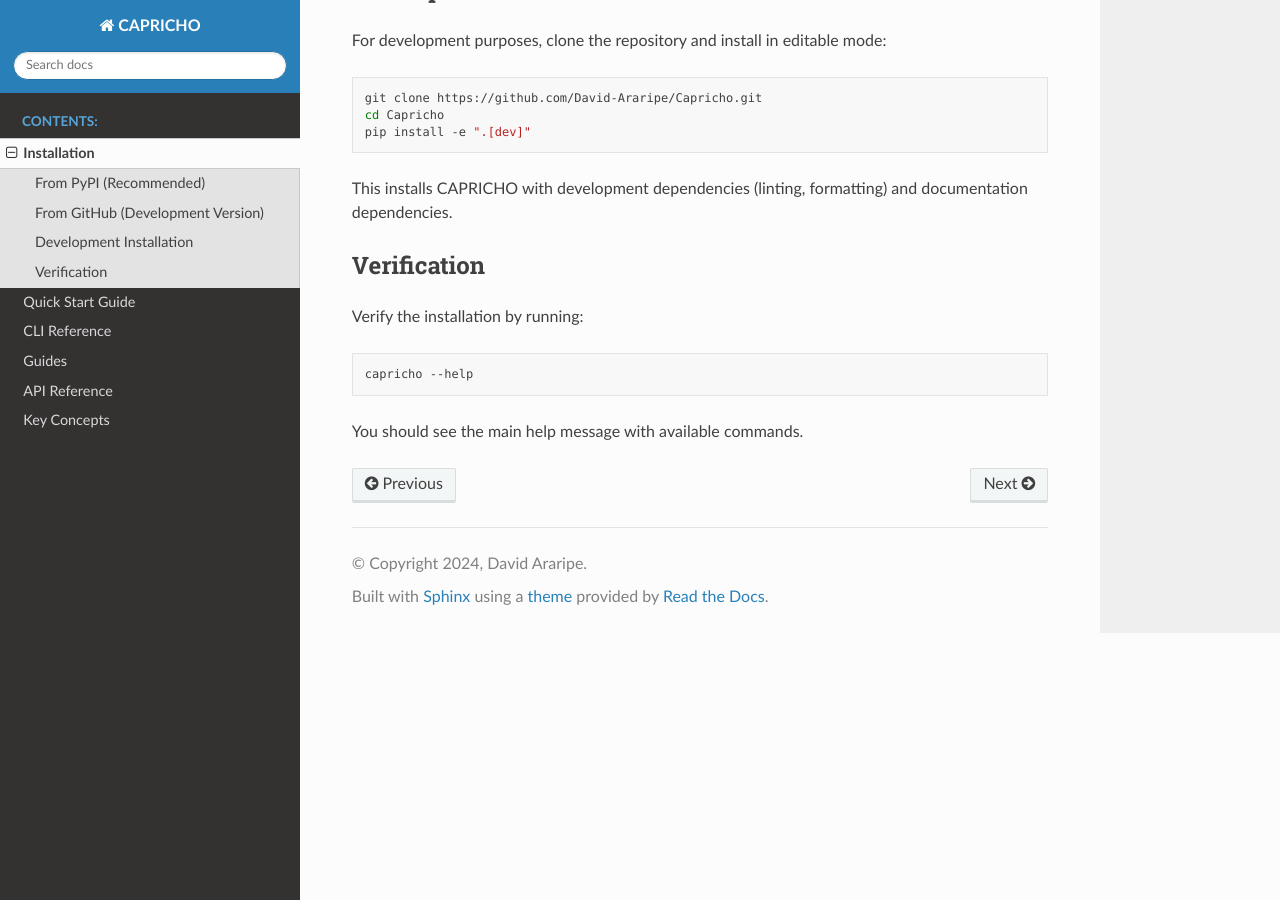
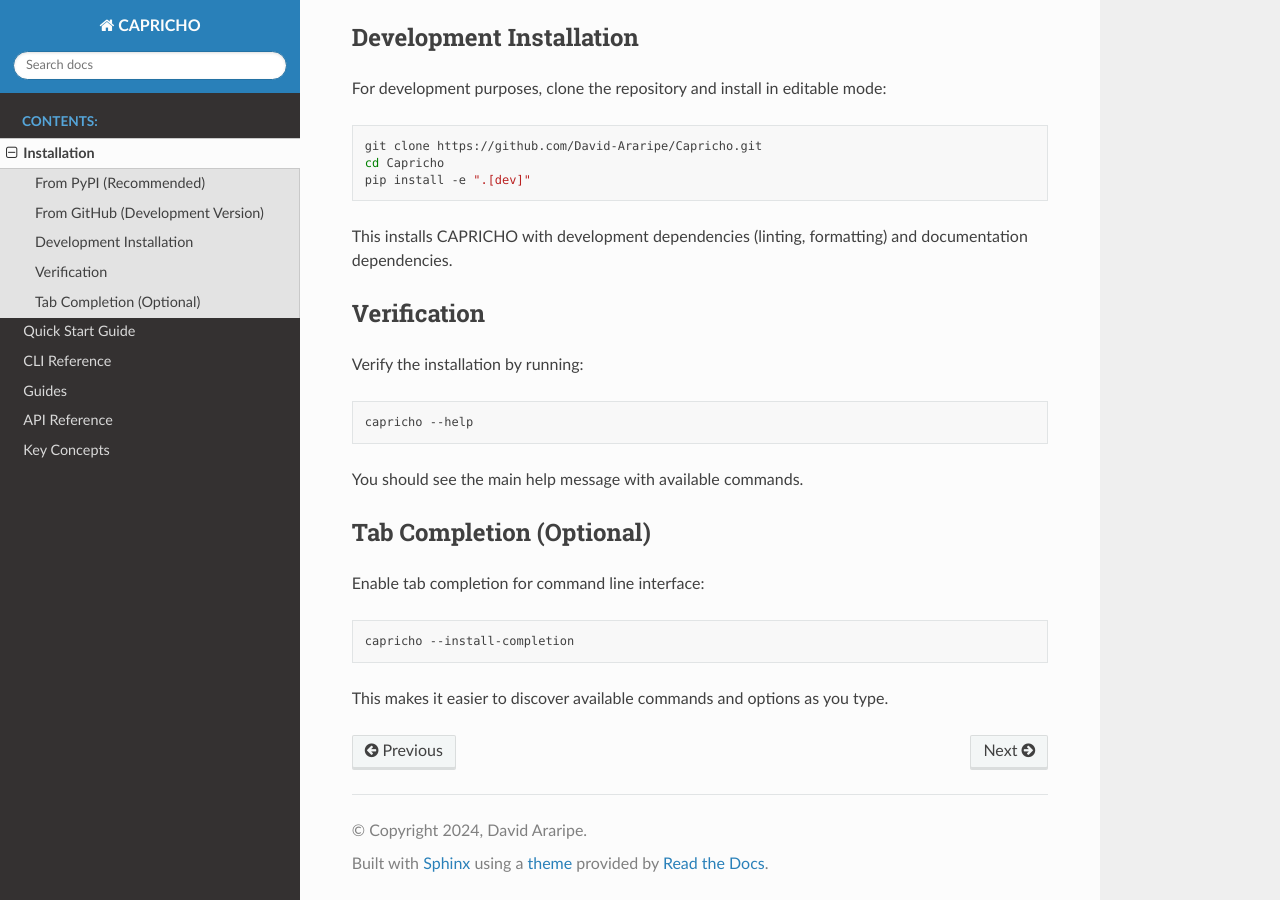
Before and after one commit to CDDLeiden/Capricho, a Sphinx documentation site: the page built from docs/source/installation.md, in a window 1280 px wide and 900 px high, scrolled down 758 px. Built offline with Sphinx 7.4.7 and the Read the Docs theme 3.1.0, drawn with Linux system fonts in a browser that asks for light colours; some of the changed text lies outside the part shown.

Commit message:
docs: update installation part

````diff
--- a/docs/source/installation.md
+++ b/docs/source/installation.md
@@ -1,4 +1,6 @@
 # Installation
+
+CAPRICHO requires Python 3.10 or later.
 
 ## From PyPI (Recommended)
 
@@ -49,3 +51,13 @@ capricho --help
 ```
 
 You should see the main help message with available commands.
+
+## Tab Completion (Optional)
+
+Enable tab completion for command line interface:
+
+```bash
+capricho --install-completion
+```
+
+This makes it easier to discover available commands and options as you type.
--- a/pyproject.toml
+++ b/pyproject.toml
@@ -7,7 +7,7 @@ name = "capricho"
 dynamic = ["version"]
 description = "Transparent, flexible and reproducible ChEMBL data curation, aggregation and analysis."
 readme = { file = "README.md", content-type = "text/markdown" }
-requires-python = ">=3.7"
+requires-python = ">=3.10"
 license = { file = "LICENSE" }
 keywords = ["ChEMBL", "drug discovery", "machine learning", "chemoinformatics", "computational chemistry"]
 authors = [{ name = "David Araripe", email = "david.araripe17@gmail.com" }]
````
